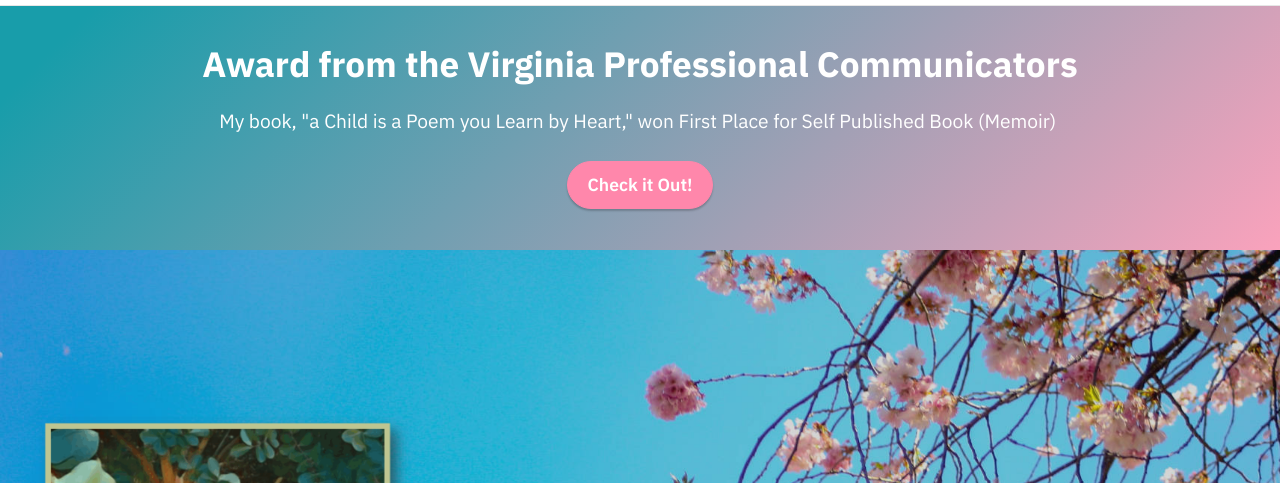
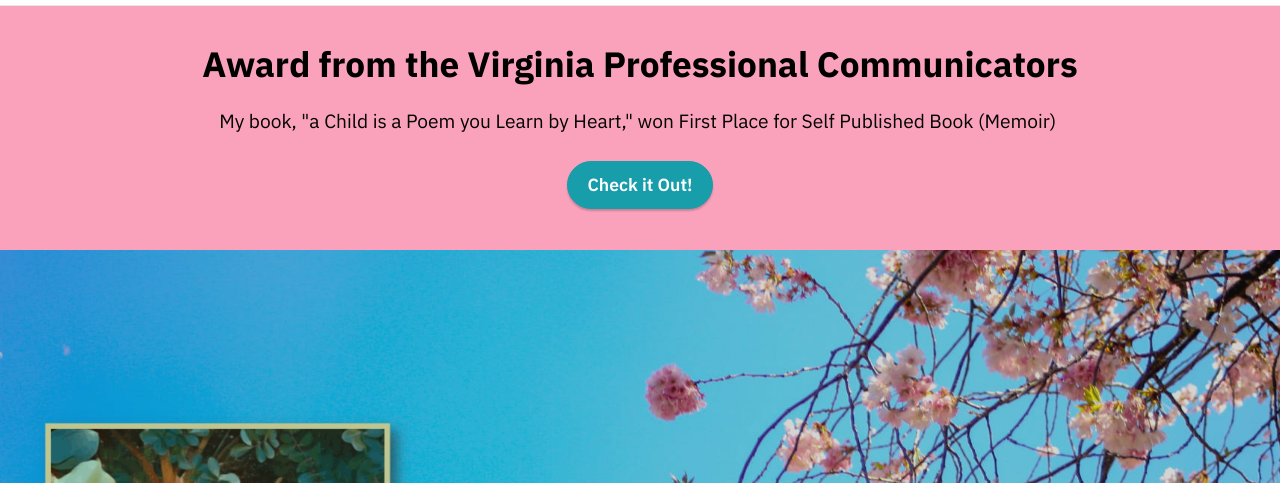
Before and after one commit to FairyFortBooks/Website, a plain HTML site: page index.html in a window 1280 px wide. Shown: the part 118-601 px from the top of the page. Drawn offline with Linux system fonts and the light colour scheme; files whose address does not match are found by name.

Commit message:
Add files via upload

```diff
--- a/assets/mobirise/css/mbr-additional.css
+++ b/assets/mobirise/css/mbr-additional.css
@@ -713,7 +713,14 @@ a {
 .cid-stUEmW8DBm {
   padding-top: 6rem;
   padding-bottom: 2rem;
-  background-image: linear-gradient(135deg, #189daa 10%, #faa2bc 100%) !important;
+  background-color: #faa2bc;
+}
+.cid-stUEmW8DBm .mbr-section-title {
+  color: #000000;
+}
+.cid-stUEmW8DBm .mbr-text,
+.cid-stUEmW8DBm .mbr-section-btn {
+  color: #000000;
 }
 .cid-s65iadm41y {
   padding-top: 10rem;
--- a/index.html
+++ b/index.html
@@ -72,7 +72,7 @@
                 <h1 class="mbr-section-title mbr-fonts-style mbr-white mb-3 display-5"><strong>Award from the&nbsp;</strong><strong>Virginia Professional Communicators</strong></h1>
 
                 <p class="mbr-text mbr-fonts-style mbr-white display-7">My book, "a Child is a Poem you Learn by Heart," won First Place for Self Published Book (Memoir)&nbsp;</p>
-                <div class="mbr-section-btn mt-3"><a class="btn btn-danger display-4" href="https://vapc.org/state-contest-winners/">Check it Out!</a></div>
+                <div class="mbr-section-btn mt-3"><a class="btn btn-success display-4" href="https://vapc.org/state-contest-winners/">Check it Out!</a></div>
             </div>
         </div>
     </div>
@@ -232,7 +232,7 @@
             </div>
         </div>
     </div>
-</section><section style="background-color: #fff; font-family: -apple-system, BlinkMacSystemFont, 'Segoe UI', 'Roboto', 'Helvetica Neue', Arial, sans-serif; color:#aaa; font-size:12px; padding: 0; align-items: center; display: flex;"><a href="https://mobirise.site/x" style="flex: 1 1; height: 3rem; padding-left: 1rem;"></a><p style="flex: 0 0 auto; margin:0; padding-right:1rem;"><a href="https://mobirise.site/t" style="color:#aaa;">Designed</a> with Mobirise bootstrap web themes</p></section><script src="assets/web/assets/jquery/jquery.min.js"></script>  <script src="assets/popper/popper.min.js"></script>  <script src="assets/tether/tether.min.js"></script>  <script src="assets/bootstrap/js/bootstrap.min.js"></script>  <script src="assets/smoothscroll/smooth-scroll.js"></script>  <script src="assets/viewportchecker/jquery.viewportchecker.js"></script>  <script src="assets/parallax/jarallax.min.js"></script>  <script src="assets/playervimeo/vimeo_player.js"></script>  <script src="assets/dropdown/js/nav-dropdown.js"></script>  <script src="assets/dropdown/js/navbar-dropdown.js"></script>  <script src="assets/touchswipe/jquery.touch-swipe.min.js"></script>  <script src="assets/theme/js/script.js"></script>
+</section><section style="background-color: #fff; font-family: -apple-system, BlinkMacSystemFont, 'Segoe UI', 'Roboto', 'Helvetica Neue', Arial, sans-serif; color:#aaa; font-size:12px; padding: 0; align-items: center; display: flex;"><a href="https://mobirise.site/a" style="flex: 1 1; height: 3rem; padding-left: 1rem;"></a><p style="flex: 0 0 auto; margin:0; padding-right:1rem;">Mobirise web software - <a href="https://mobirise.site/n" style="color:#aaa;">Find out</a></p></section><script src="assets/web/assets/jquery/jquery.min.js"></script>  <script src="assets/popper/popper.min.js"></script>  <script src="assets/tether/tether.min.js"></script>  <script src="assets/bootstrap/js/bootstrap.min.js"></script>  <script src="assets/smoothscroll/smooth-scroll.js"></script>  <script src="assets/viewportchecker/jquery.viewportchecker.js"></script>  <script src="assets/parallax/jarallax.min.js"></script>  <script src="assets/playervimeo/vimeo_player.js"></script>  <script src="assets/dropdown/js/nav-dropdown.js"></script>  <script src="assets/dropdown/js/navbar-dropdown.js"></script>  <script src="assets/touchswipe/jquery.touch-swipe.min.js"></script>  <script src="assets/theme/js/script.js"></script>
 
 
   <input name="animation" type="hidden">
```
Also changed, not shown: page1.html (+1 -1 lines), page2.html (+2 -2 lines), 1 other file.
